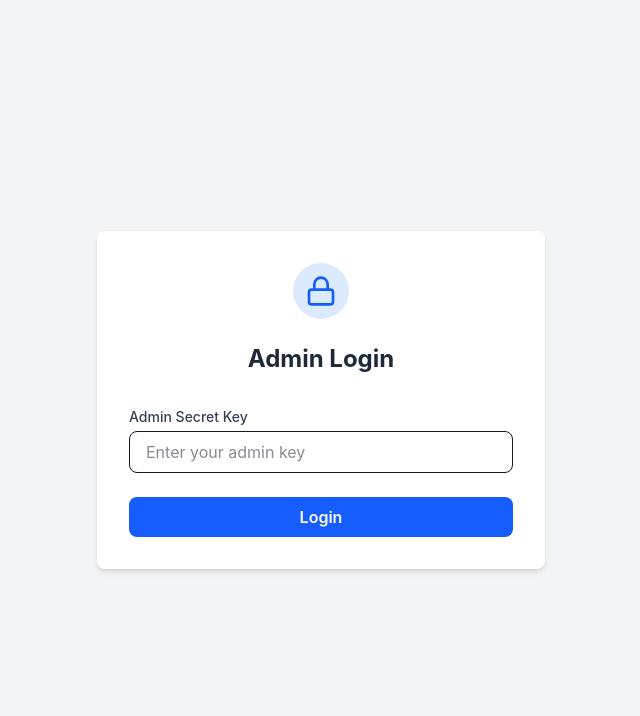
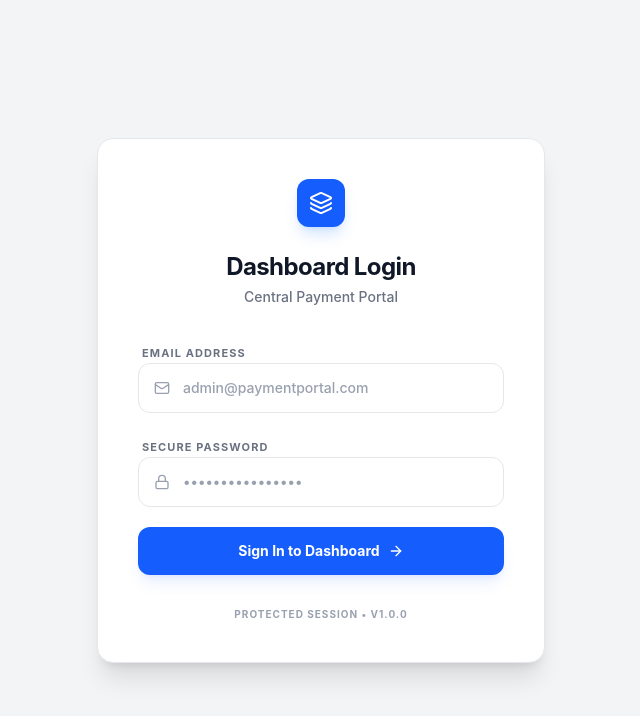
Before and after one commit to inavinfotech/payment-portal-fe, a React (Vite) app: page /payment/login in a window 1280 px wide. Shown: the top 716 px of the page, without its empty margins (319-959 px from the left). Built offline with nearby package versions, Linux system fonts and the light colour scheme.

Commit message:
feat: replace secret key authentication with email and password login flow including UI updates and session management

```diff
--- a/src/components/Layout.jsx
+++ b/src/components/Layout.jsx
@@ -27,10 +27,11 @@ const SidebarItem = ({ to, icon: Icon, label }) => (
 
 const Layout = ({ children }) => {
   const navigate = useNavigate();
-  const userEmail = "EMAIL ADDRESS"; // Placeholder or from localStorage if available
+  const userEmail = localStorage.getItem("adminEmail") || "Admin";
 
   const logout = () => {
     localStorage.removeItem("adminToken");
+    localStorage.removeItem("adminEmail");
     navigate('/login');
   };
 
--- a/src/pages/Login.jsx
+++ b/src/pages/Login.jsx
@@ -1,18 +1,18 @@
 import React, { useState } from "react";
 import { useNavigate } from "react-router-dom";
-import { Lock } from "lucide-react";
+import { Lock, Mail, ArrowRight, ShieldCheck, Loader2, Layers } from "lucide-react";
 
 const Login = () => {
-  const [key, setKey] = useState("");
+  const [email, setEmail] = useState("");
+  const [password, setPassword] = useState("");
   const [error, setError] = useState("");
+  const [loading, setLoading] = useState(false);
   const navigate = useNavigate();
 
   const handleLogin = async (e) => {
     e.preventDefault();
-    if (!key.trim()) {
-      setError("Please enter the Admin Key");
-      return;
-    }
+    setError("");
+    setLoading(true);
 
     try {
       const response = await fetch(`${import.meta.env.VITE_API_BASE_URL}/auth/login`, {
@@ -20,7 +20,7 @@ const Login = () => {
         headers: {
           "Content-Type": "application/json",
         },
-        body: JSON.stringify({ secret_key: key.trim() }),
+        body: JSON.stringify({ email: email.trim(), password }),
       });
 
       if (!response.ok) {
@@ -30,51 +30,95 @@ const Login = () => {
 
       const data = await response.json();
       localStorage.setItem("adminToken", data.access_token);
-      localStorage.setItem("adminKey", key.trim()); // Keep for backward compatibility if needed temporarily
+      localStorage.setItem("adminEmail", data.email);
       navigate("/dashboard");
     } catch (err) {
-      setError(err.message || "Something went wrong. Please try again.");
+      setError(err.message || "Invalid Email or Password. Access Denied.");
+    } finally {
+      setLoading(false);
     }
   };
 
   return (
     <div className="min-h-screen bg-gray-100 flex items-center justify-center p-4">
-      <div className="bg-white p-8 rounded-lg shadow-md w-full max-w-md">
-        <div className="flex justify-center mb-6">
-          <div className="bg-blue-100 p-3 rounded-full">
-            <Lock className="text-blue-600" size={32} />
+      <div className="w-full max-w-md relative">
+        <div className="bg-white border border-gray-200 rounded-2xl shadow-xl overflow-hidden p-8 sm:p-10 text-center">
+          <div className="flex flex-col items-center mb-8">
+            <div className="w-12 h-12 bg-blue-600 rounded-xl flex items-center justify-center shadow-lg shadow-blue-500/20 mb-6">
+              <Layers className="text-white w-6 h-6" />
+            </div>
+            <h1 className="text-2xl font-bold text-gray-900 tracking-tight">Dashboard Login</h1>
+            <p className="text-gray-500 mt-1 text-sm font-medium">Central Payment Portal</p>
+          </div>
+
+          <form onSubmit={handleLogin} className="space-y-5 text-left">
+            <div className="space-y-1.5">
+              <label className="text-[11px] font-bold text-gray-500 uppercase tracking-widest ml-1">
+                Email Address
+              </label>
+              <div className="relative group">
+                <Mail className="absolute left-4 top-1/2 -translate-y-1/2 w-4 h-4 text-gray-400 group-focus-within:text-blue-600 transition-colors" />
+                <input
+                  type="email"
+                  required
+                  value={email}
+                  onChange={(e) => {
+                    setEmail(e.target.value);
+                    setError("");
+                  }}
+                  className="w-full bg-white border border-gray-200 rounded-xl py-3.5 pl-11 pr-4 text-gray-900 placeholder:text-gray-400 focus:outline-none focus:border-blue-500 focus:ring-4 focus:ring-blue-500/5 transition-all text-sm font-medium"
+                  placeholder="admin@paymentportal.com"
+                />
               </div>
             </div>
-        <h2 className="text-2xl font-bold text-center text-gray-800 mb-8">
-          Admin Login
-        </h2>
 
-        <form onSubmit={handleLogin} className="space-y-6">
-          <div>
-            <label className="block text-sm font-medium text-gray-700 mb-1">
-              Admin Secret Key
+            <div className="space-y-1.5">
+              <label className="text-[11px] font-bold text-gray-500 uppercase tracking-widest ml-1">
+                Secure Password
               </label>
+              <div className="relative group">
+                <Lock className="absolute left-4 top-1/2 -translate-y-1/2 w-4 h-4 text-gray-400 group-focus-within:text-blue-600 transition-colors" />
                 <input
                   type="password"
-              value={key}
+                  required
+                  value={password}
                   onChange={(e) => {
-                setKey(e.target.value);
+                    setPassword(e.target.value);
                     setError("");
                   }}
-              className="w-full px-4 py-2 border rounded-lg focus:ring-2 focus:ring-blue-500 focus:outline-none"
-              placeholder="Enter your admin key"
+                  className="w-full bg-white border border-gray-200 rounded-xl py-3.5 pl-11 pr-4 text-gray-900 placeholder:text-gray-400 focus:outline-none focus:border-blue-500 focus:ring-4 focus:ring-blue-500/5 transition-all text-sm font-medium"
+                  placeholder="••••••••••••••••"
                 />
               </div>
+            </div>
 
-          {error && <p className="text-red-500 text-sm text-center">{error}</p>}
+            {error && (
+              <div className="bg-red-50 border border-red-100 text-red-600 text-xs font-bold py-3 px-4 rounded-xl flex items-center gap-3">
+                <ShieldCheck className="w-4 h-4 shrink-0" />
+                {error}
+              </div>
+            )}
 
             <button
               type="submit"
-            className="w-full bg-blue-600 text-white py-2 rounded-lg hover:bg-blue-700 transition-colors font-semibold"
+              disabled={loading}
+              className="w-full bg-blue-600 hover:bg-blue-700 disabled:bg-blue-600/50 text-white font-bold py-3.5 rounded-xl shadow-lg shadow-blue-600/10 active:scale-[0.98] transition-all flex items-center justify-center gap-2 group text-sm mt-4"
             >
-            Login
+              {loading ? (
+                <Loader2 className="w-5 h-5 animate-spin" />
+              ) : (
+                <>
+                  <span>Sign In to Dashboard</span>
+                  <ArrowRight className="w-4 h-4 group-hover:translate-x-1 transition-transform" />
+                </>
+              )}
             </button>
           </form>
+
+          <p className="mt-8 text-center text-gray-400 text-[10px] font-bold uppercase tracking-widest">
+            Protected Session • v1.0.0
+          </p>
+        </div>
       </div>
     </div>
   );
```
Lines whose indentation alone changed are shown as unchanged.
